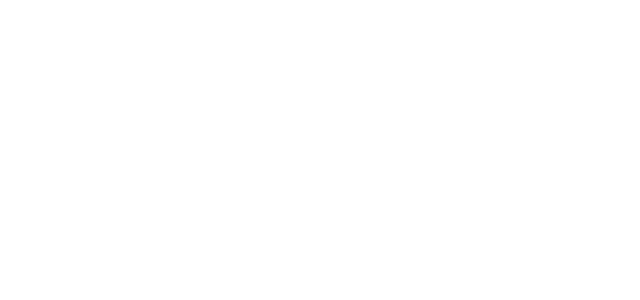
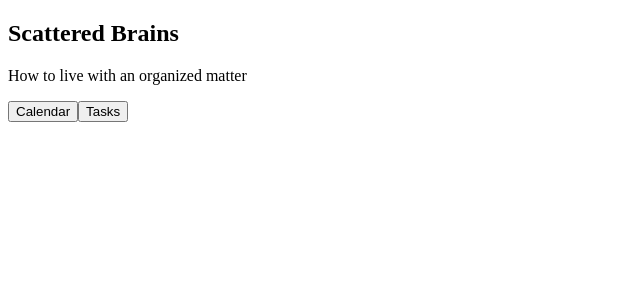
Before and after one commit to parshanapally/scattered-brain, a React (Create React App) app: page / in a window 1280 px wide. Shown: the top 300 px of the page, without its empty margins (0-640 px from the left). Built offline with nearby package versions, Linux system fonts and the light colour scheme.

Commit message:
feat: create Home component

```diff
--- a/src/App.js
+++ b/src/App.js
@@ -9,9 +9,9 @@
     return (
       <div>
         <Router>
-            <Route path='/' component={Home} ></Route>
-            <Route path='/calendar/' component={Calendar}></Route>
-            <Route path='/tasks/' component={Tasks}></Route>
+            <Route exact path='/' component={Home} ></Route>
+            <Route exact path='/calendar/' component={Calendar}></Route>
+            <Route exact path='/tasks/' component={Tasks}></Route>
         </Router>
       </div>
 
--- a/src/components/Calendar/Calendar.js
+++ b/src/components/Calendar/Calendar.js
@@ -1,10 +1,10 @@
 import React from 'react'
 
 
-const Home = () => {
+const Calendar = (props) => {
     return (
-    <div></div>
+    <div> Hello</div>
     )
 }
 
-export default Home;
+export default Calendar;
--- a/src/components/Home/Home.js
+++ b/src/components/Home/Home.js
@@ -1,8 +1,15 @@
 import React from 'react'
+import { BrowserRouter as Router, Route, Link } from "react-router-dom";
 
 const Home = (props ) => {
 return (
-    <div></div>
+    <div>
+      <h2>Scattered Brains</h2>
+      <p>How to live with an organized matter</p>
+      <Link to="/calendar/"><button>Calendar</button></Link>
+      <Link to="/tasks/"><button>Tasks</button></Link>
+
+    </div>
 )
 }
 
--- a/src/components/Tasks/Tasks.js
+++ b/src/components/Tasks/Tasks.js
@@ -2,7 +2,7 @@
 
 const Tasks = (props) => {
     return (
-        <div></div>
+        <div>Tasks</div>
     )
 }
 
```
Also changed, not shown: 1 other file (tests, documents, lock files or other folders).
